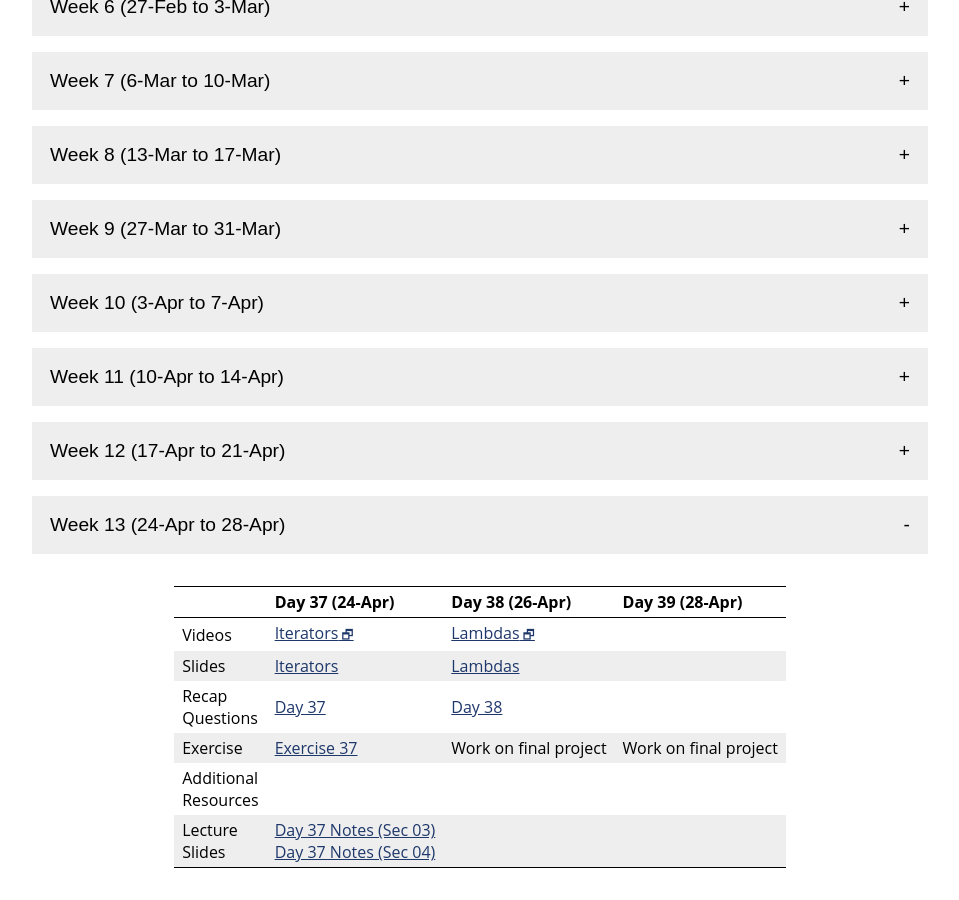
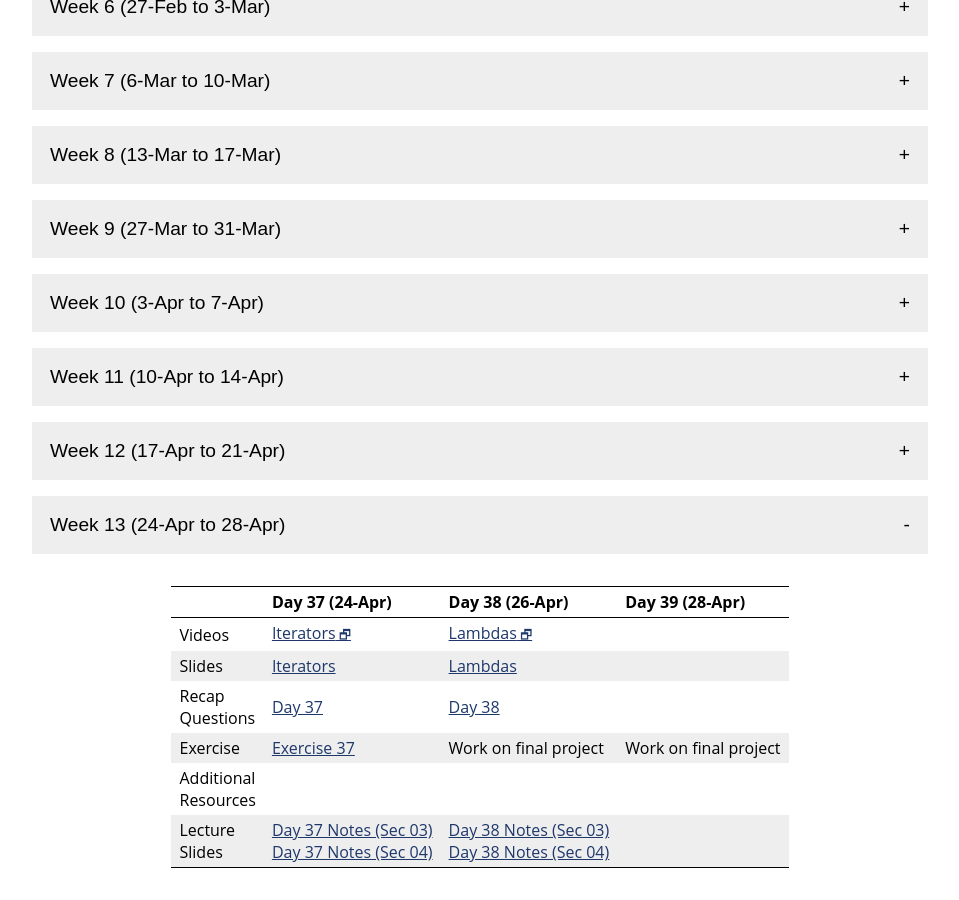
Before and after one commit to vivek-booshan/cs220-sp23, a Jekyll site: the page built from material.md, in a window 1280 px wide and 900 px high, scrolled down 608 px. Shown: the whole window, without its empty margins (160-1119 px from the left). Built offline with Jekyll 4.4.1, drawn with Linux system fonts in a browser that asks for light colours.

Commit message:
day 38 notes for sec 03/04

```diff
--- a/material.csv
+++ b/material.csv
@@ -283,4 +283,6 @@ Week,Day,Date,Type,Link text,URL
 13,2,26-Apr,Slides,Lambdas,slides/day37_lambdas.pdf
 13,2,26-Apr,Recap,Day 38,questions/day38.html
 13,2,26-Apr,Exercise,Work on final project,#
+13,2,26-Apr,LectureSlides,"Day 38 Notes (Sec 03)",slides/notes/sp23_day38_sec03.pdf
+13,2,26-Apr,LectureSlides,"Day 38 Notes (Sec 04)",slides/notes/sp23_day38_sec04.pdf
 13,3,28-Apr,Exercise,Work on final project,#
--- a/material.md
+++ b/material.md
@@ -675,7 +675,7 @@ the materials for that week.
     <tr>
       <td>Lecture<br>Slides</td>
       <td><a href='slides/notes/sp23_day37_sec03.pdf'>Day 37 Notes (Sec 03)</a><br><a href='slides/notes/sp23_day37_sec04.pdf'>Day 37 Notes (Sec 04)</a></td>
-      <td></td>
+      <td><a href='slides/notes/sp23_day38_sec03.pdf'>Day 38 Notes (Sec 03)</a><br><a href='slides/notes/sp23_day38_sec04.pdf'>Day 38 Notes (Sec 04)</a></td>
       <td></td>
     </tr>
   </tbody>
```
Also changed, not shown: 2 other files.
